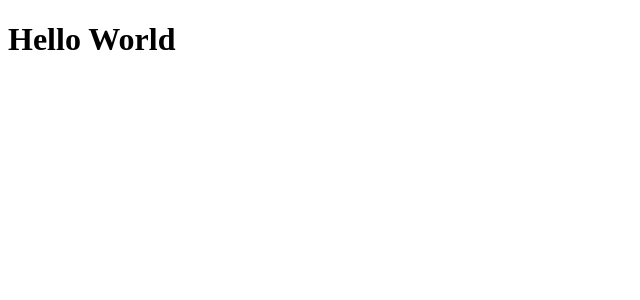
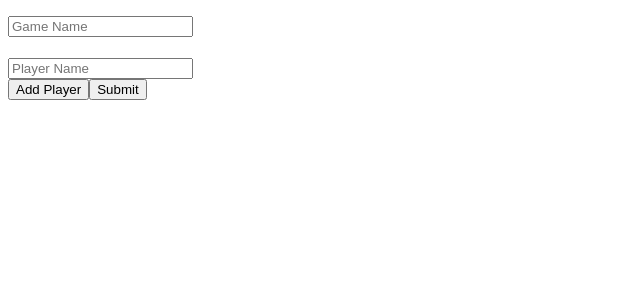
Before and after one commit to gusnod/point-tracker, a React app: page / in a window 1280 px wide. Shown: the top 300 px of the page, without its empty margins (0-640 px from the left). Built offline with nearby package versions, Linux system fonts and the light colour scheme.

Commit message:
Add ability to add and list games

```diff
--- a/src/Components/App.tsx
+++ b/src/Components/App.tsx
@@ -1,7 +1,28 @@
-import React from 'react';
+import React, { useEffect, useState } from 'react';
+import DB, { IGame } from '../Database';
+import ListGames from './ListGames';
+import NewGame from './NewGame';
+
+
+const insertGames = async (setGames: (games: IGame[]) => void, db: DB) => {
+    const games = await db.games.toArray();
+    console.log(games);
+    setGames(games);
+}
 
 const App = () => {
-    return <h1>Hello World</h1>
+    const [db, setDb] = useState<DB>(new DB());
+    const [games, setGames] = useState<IGame[]>([]);
+    const [activeGame, setActiveGame] = useState<IGame | null>(null);
+    useEffect(() => {
+        insertGames(setGames, db);
+    }, []);
+
+    return <div>
+        <ListGames games={games} />
+        <NewGame db={db} />
+    </div>
+
 }
 
 export default App;
--- /dev/null
+++ b/src/Components/ListGames.tsx
@@ -0,0 +1,13 @@
+import React from 'react';
+import { IGame } from '../Database';
+
+interface IProps {
+    games: IGame[]
+}
+
+const ListGames = ({ games }: IProps) => {
+    return <ul>{games.map(game => (<li key={game.id}>{game.title}</li>))}</ul>
+}
+
+
+export default ListGames;
--- /dev/null
+++ b/src/Components/NewGame.tsx
@@ -0,0 +1,56 @@
+import React, { useState } from 'react';
+import DB, { IGame, IPlayer } from '../Database';
+
+
+interface IProps {
+    db: DB
+}
+
+const insertGame = async (db: DB, game: IGame) => {
+    await db.games.add(game).then(k => (console.log(k)));
+}
+
+const NewGame = ({ db }: IProps) => {
+    const [gameName, setGameName] = useState<string>("");
+    const [players, setPlayers] = useState<string[]>(["",]);
+    return <form onSubmit={e => {
+        e.preventDefault();
+        const contenstants: IPlayer[] = players.map(player => ({ name: player }));
+        const game: IGame = {
+            active: true,
+            players: contenstants,
+            title: gameName,
+            rounds: [],
+            settings: { reverseScore: false }
+        }
+
+        insertGame(db, game);
+    }}
+
+    >
+        <input type="text" placeholder="Game Name" value={gameName} onChange={(e) => {
+            setGameName(e.target.value);
+        }} />
+        <h1>{gameName}</h1>
+        <div>
+            {players.map((player, key) => (
+                <input key={key} placeholder="Player Name" value={player} onChange={e => {
+                    var items = [...players];
+                    items[key] = e.target.value;
+                    setPlayers(items);
+                }} />
+            ))}
+        </div>
+        <button type="button" onClick={() => {
+
+            setPlayers([...players, ""]);
+        }}>
+            Add Player
+        </button>
+        <button>Submit</button>
+    </form>
+}
+
+
+
+export default NewGame;
--- a/src/Database.ts
+++ b/src/Database.ts
@@ -2,11 +2,12 @@ import Dexie from "dexie";
 
 
 interface IGame {
-    id: number,
+    id?: number,
     title: string,
     active: boolean,
     players: IPlayer[],
-    rounds: IRound[]
+    rounds: IRound[],
+    settings: ISettings
 }
 
 interface IRound {
@@ -18,19 +19,23 @@ interface IPlayer {
     name: string
 }
 
+interface ISettings {
+    reverseScore: boolean
+}
 
-class TheDatabase extends Dexie {
-    people: Dexie.Table<IPlayer, number>;
+
+class DB extends Dexie {
+    games: Dexie.Table<IGame, number>;
 
     constructor() {
         super("GamesDatabase");
         this.version(1).stores({
-            people: '++id, title, active, players, number'
+            games: '++id, title, active, players, rounds, settings'
         });
 
-        this.people = this.table("people");
+        this.games = this.table("games");
     }
 }
 
-export { IGame, IPlayer, IRound };
-export default TheDatabase;
+export { IGame, IPlayer, IRound, ISettings };
+export default DB;
```
